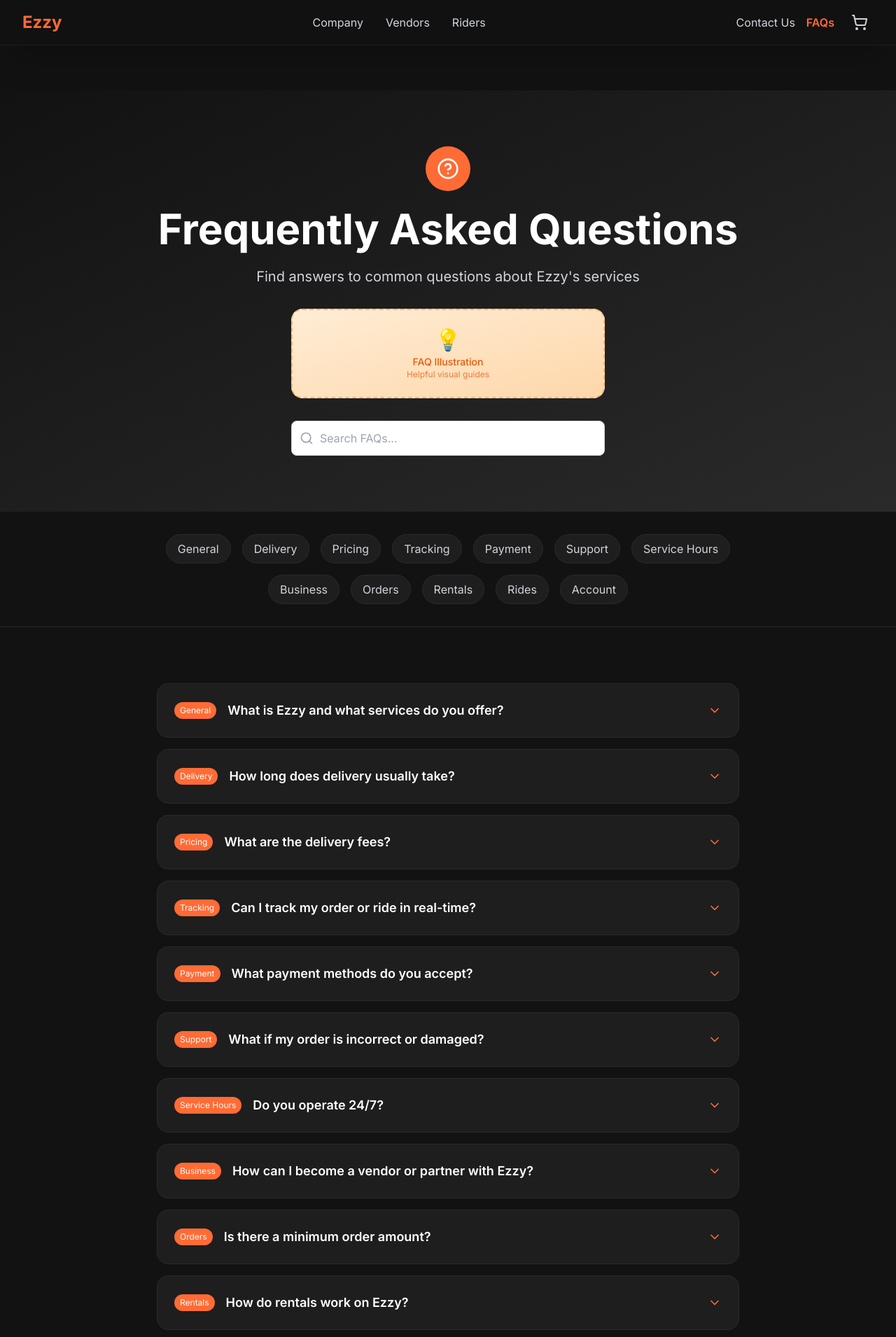
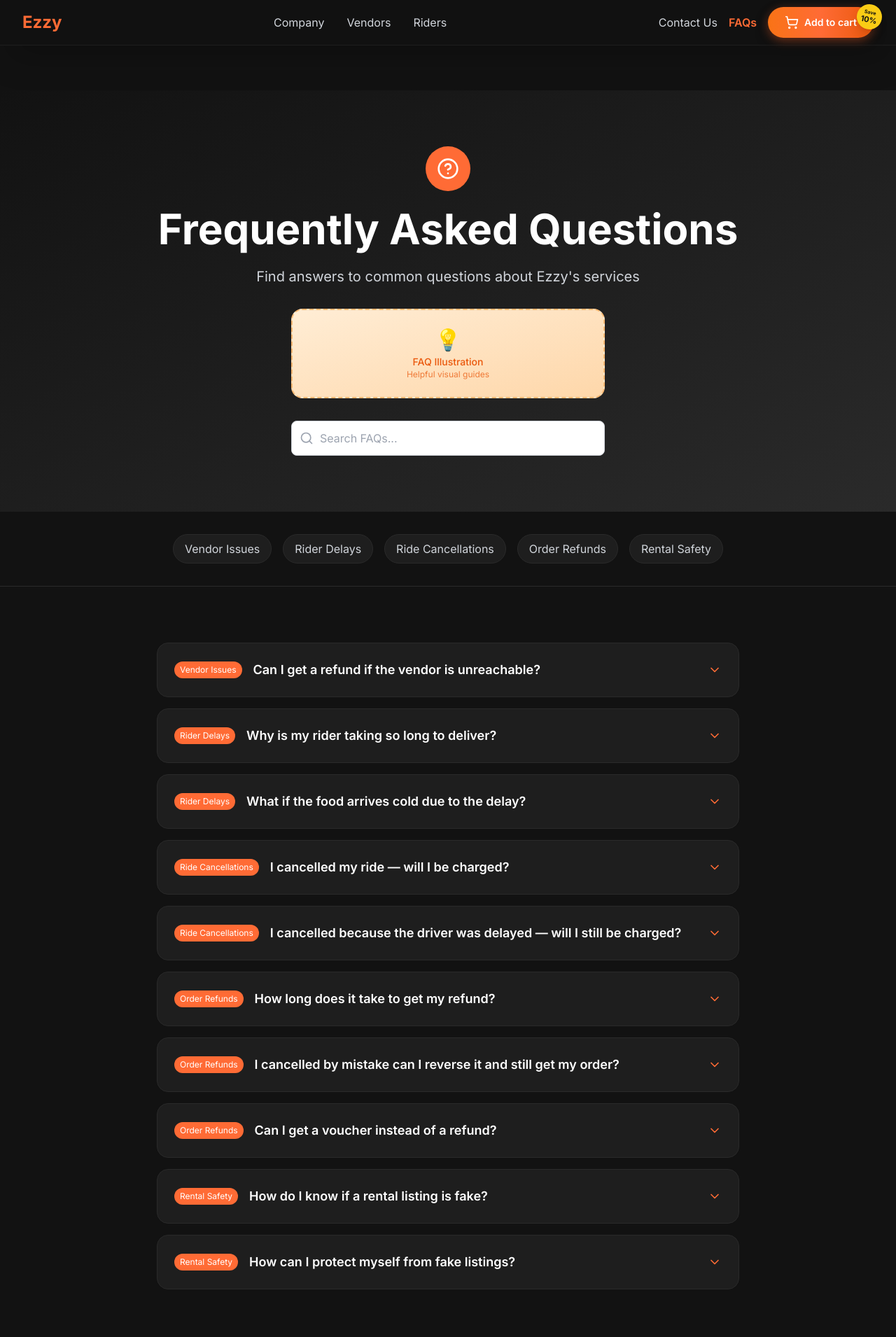
Before and after one commit to thereal-osas/ezzy-website, a React (Vite) app: page /faqs in a window 1280 px wide. Shown: the top 1910 px of the page at 70% size. Built offline with nearby package versions, Linux system fonts and the light colour scheme.

Commit message:
Vendor links, FAQs, Add to Cart button

```diff
--- a/src/components/FAQs.tsx
+++ b/src/components/FAQs.tsx
@@ -90,7 +90,7 @@
             >
               <motion.button
                 onClick={() => toggleFAQ(index)}
-                whileHover={{ backgroundColor: "#f3f4f6" }}
+                // whileHover={{ backgroundColor: "#f3f4f6" }}
                 className="w-full px-6 py-6 text-left flex items-center justify-between focus:outline-none"
               >
                 <h3 className="text-lg font-semibold text-gray-900 pr-4">
--- a/src/components/Header.tsx
+++ b/src/components/Header.tsx
@@ -101,40 +101,64 @@
               </motion.div>
             </Link>
 
-            {/* Shopping Cart Icon */}
+            {/* Shopping Cart Button - Capsule Design */}
             <a
               href="https://dev.ezzymarket.com/shopping"
               target="_blank"
               rel="noopener noreferrer"
             >
               <motion.div
-                whileHover={{ scale: 1.05 }}
+                whileHover={{ scale: 1.05, y: -3 }}
                 whileTap={{ scale: 0.95 }}
-                className="relative text-gray-300 hover:text-primary-orange transition-colors duration-200 p-2"
+                className="relative"
               >
-                <ShoppingCart className="h-6 w-6" />
-                {/* Cart Badge Placeholder - can be activated when cart functionality is added */}
-                {/* <span className="absolute -top-1 -right-1 bg-primary-orange text-white text-xs rounded-full h-5 w-5 flex items-center justify-center font-bold">
-                  0
-                </span> */}
+                {/* Capsule Button with Enhanced 3D Depth - Pure CSS */}
+                <div className="cart-button-3d relative flex items-center gap-2 px-6 py-3 bg-gradient-to-r from-orange-500 via-primary-orange to-orange-600 rounded-full transition-all duration-300">
+                  <ShoppingCart className="h-5 w-5 text-white" />
+                  <span className="text-white font-semibold text-sm">
+                    Add to cart
+                  </span>
+
+                  {/* Discount Badge - Smaller and Repositioned */}
+                  <div className="absolute -top-1 -right-3 bg-yellow-400 text-custom-dark rounded-full w-9 h-9 flex items-center justify-center shadow-lg transform rotate-12">
+                    <div className="text-center">
+                      <p className="text-[7px] font-bold leading-none">Save</p>
+                      <p className="text-[11px] font-bold leading-none mt-0.5">10%</p>
+                    </div>
+                  </div>
+                </div>
               </motion.div>
             </a>
           </div>
 
           {/* Mobile cart icon and menu button */}
-          <div className="md:hidden flex items-center space-x-4">
-            {/* Mobile Shopping Cart Icon */}
+          <div className="md:hidden flex items-center space-x-2">
+            {/* Mobile Shopping Cart Button - Capsule Design */}
             <a
               href="https://dev.ezzymarket.com/shopping"
               target="_blank"
               rel="noopener noreferrer"
             >
               <motion.div
-                whileHover={{ scale: 1.05 }}
+                whileHover={{ scale: 1.05, y: -3 }}
                 whileTap={{ scale: 0.95 }}
-                className="relative text-gray-300 hover:text-primary-orange transition-colors duration-200 p-2"
+                className="relative"
               >
-                <ShoppingCart className="h-6 w-6" />
+                {/* Compact Capsule Button for Mobile with Enhanced 3D Depth - Pure CSS */}
+                <div className="cart-button-3d-mobile relative flex items-center gap-1.5 px-4 py-2 bg-gradient-to-r from-orange-500 via-primary-orange to-orange-600 rounded-full transition-all duration-300">
+                  <ShoppingCart className="h-4 w-4 text-white" />
+                  <span className="text-white font-semibold text-xs">
+                    Cart
+                  </span>
+
+                  {/* Discount Badge - Smaller and Repositioned for Mobile */}
+                  <div className="absolute -top-0.5 -right-2 bg-yellow-400 text-custom-dark rounded-full w-7 h-7 flex items-center justify-center shadow-lg transform rotate-12">
+                    <div className="text-center">
+                      <p className="text-[6px] font-bold leading-none">Save</p>
+                      <p className="text-[9px] font-bold leading-none mt-0.5">10%</p>
+                    </div>
+                  </div>
+                </div>
               </motion.div>
             </a>
 
--- a/src/index.css
+++ b/src/index.css
@@ -37,3 +37,49 @@
 ::-webkit-scrollbar-thumb:hover {
   background: #e55a2b;
 }
+
+/* 3D Cart Button Effects */
+.cart-button-3d {
+  box-shadow:
+    0 4px 14px 0 rgba(255, 107, 53, 0.4),
+    0 8px 20px 0 rgba(0, 0, 0, 0.3),
+    0 2px 4px 0 rgba(0, 0, 0, 0.2);
+}
+
+.cart-button-3d:hover {
+  box-shadow:
+    0 6px 20px 0 rgba(255, 107, 53, 0.5),
+    0 12px 30px 0 rgba(0, 0, 0, 0.4),
+    0 4px 8px 0 rgba(0, 0, 0, 0.25);
+}
+
+.cart-button-3d:active {
+  box-shadow:
+    0 2px 8px 0 rgba(255, 107, 53, 0.3),
+    0 4px 12px 0 rgba(0, 0, 0, 0.2),
+    0 1px 2px 0 rgba(0, 0, 0, 0.15);
+  transform: translateY(2px);
+}
+
+/* Mobile Cart Button 3D Effects */
+.cart-button-3d-mobile {
+  box-shadow:
+    0 3px 12px 0 rgba(255, 107, 53, 0.4),
+    0 6px 16px 0 rgba(0, 0, 0, 0.3),
+    0 2px 4px 0 rgba(0, 0, 0, 0.2);
+}
+
+.cart-button-3d-mobile:hover {
+  box-shadow:
+    0 5px 16px 0 rgba(255, 107, 53, 0.5),
+    0 10px 24px 0 rgba(0, 0, 0, 0.4),
+    0 3px 6px 0 rgba(0, 0, 0, 0.25);
+}
+
+.cart-button-3d-mobile:active {
+  box-shadow:
+    0 2px 6px 0 rgba(255, 107, 53, 0.3),
+    0 3px 10px 0 rgba(0, 0, 0, 0.2),
+    0 1px 2px 0 rgba(0, 0, 0, 0.15);
+  transform: translateY(2px);
+}
--- a/src/pages/FAQs.tsx
+++ b/src/pages/FAQs.tsx
@@ -8,76 +8,64 @@
 
   const faqs = [
     {
-      category: "General",
-      question: "What is Ezzy and what services do you offer?",
+      category: "Vendor Issues",
+      question: "Can I get a refund if the vendor is unreachable?",
       answer:
-        "Ezzy is a comprehensive platform offering food delivery, shopping, quick rides, and convenient rentals. We connect you with everything you need through one easy-to-use app.",
+        "Yes, you're entitled to a full refund if the vendor cannot fulfill your order. Refunds are processed within 24-72 hours depending on your payment method. We'll notify you once it's processed.",
     },
     {
-      category: "Delivery",
-      question: "How long does delivery usually take?",
+      category: "Rider Delays",
+      question: "Why is my rider taking so long to deliver?",
       answer:
-        "Most deliveries are completed within 30-45 minutes. However, delivery times may vary based on distance, weather conditions, and order volume. You can track your order in real-time through our app.",
+        "We sincerely apologize for the delay. Riders may be affected by traffic congestion, weather conditions, or high order volume. We're tracking the rider and will update you shortly.",
     },
     {
-      category: "Pricing",
-      question: "What are the delivery fees?",
+      category: "Rider Delays",
+      question: "What if the food arrives cold due to the delay?",
       answer:
-        "Delivery fees start from ₦200 and vary based on distance and order value. Orders above ₦5,000 qualify for free delivery in most areas. Ride and rental pricing varies by service type and duration.",
+        "We're truly sorry if your meal arrives cold. Please report it immediately and we'll offer a refund, reorder, or voucher depending on the situation.",
     },
     {
-      category: "Tracking",
-      question: "Can I track my order or ride in real-time?",
+      category: "Ride Cancellations",
+      question: "I cancelled my ride — will I be charged?",
       answer:
-        "Yes! Once your order is confirmed or ride is booked, you can track everything in real-time through our app. You'll receive notifications at every step of the process.",
+        "If the cancellation occurred after a driver was assigned or en route, a small cancellation fee may apply. This helps compensate the driver for time and fuel.",
     },
     {
-      category: "Payment",
-      question: "What payment methods do you accept?",
+      category: "Ride Cancellations",
+      question: "I cancelled because the driver was delayed — will I still be charged?",
       answer:
-        "We accept cash on delivery, bank transfers, card payments, mobile money, and digital wallets. All online payments are secured with bank-level encryption.",
+        "If the driver was significantly delayed or unresponsive, you should not be charged. Please report the issue and we'll investigate immediately.",
     },
     {
-      category: "Support",
-      question: "What if my order is incorrect or damaged?",
+      category: "Order Refunds",
+      question: "How long does it take to get my refund?",
       answer:
-        "If there's any issue with your order, please contact our customer support immediately through the app or call our 24/7 helpline. We'll either send a replacement or provide a full refund.",
+        "Refunds typically take 24-72 business hours. Wallet refunds reflect instantly. Bank or card refunds may take longer depending on your financial institution.",
     },
     {
-      category: "Service Hours",
-      question: "Do you operate 24/7?",
+      category: "Order Refunds",
+      question: "I cancelled by mistake can I reverse it and still get my order?",
       answer:
-        "Our service hours vary by location and service type. Most restaurants deliver until 11 PM, while some convenience stores and pharmacies offer 24/7 service. Rides and rentals have varying availability.",
+        "If the cancellation was recent and the order has not been processed, We will be able to reinstate it. Please contact support immediately for further assistance.",
     },
     {
-      category: "Business",
-      question: "How can I become a vendor or partner with Ezzy?",
+      category: "Order Refunds",
+      question: "Can I get a voucher instead of a refund?",
       answer:
-        "Visit our vendor portal or contact our business development team through the 'Vendors' page. We'll guide you through the onboarding process and help set up your business on our platform.",
+        "Yes, if you prefer a voucher for future use. We can issue one immediately. Just let us know and we'll process it right away.",
     },
     {
-      category: "Orders",
-      question: "Is there a minimum order amount?",
+      category: "Rental Safety",
+      question: "How do I know if a rental listing is fake?",
       answer:
-        "Minimum order amounts vary by vendor and service type, typically ranging from ₦1,000 to ₦2,500. This information is displayed on each vendor's page before you place an order.",
+        "Warning signs include unusually low prices, vague descriptions, requests for upfront payments without inspection, or refusal to meet in person. Always verify before making any payment.",
     },
     {
-      category: "Rentals",
-      question: "How do rentals work on Ezzy?",
+      category: "Rental Safety",
+      question: "How can I protect myself from fake listings?",
       answer:
-        "Browse available rental items, select your rental period, make payment, and arrange pickup or delivery. All rental items are verified and insured. Return instructions will be provided with your rental.",
-    },
-    {
-      category: "Rides",
-      question: "What types of rides are available?",
-      answer:
-        "We offer various ride options including economy, comfort, and premium vehicles. You can also book rides for deliveries, airport transfers, and scheduled trips.",
-    },
-    {
-      category: "Account",
-      question: "How do I create an account or reset my password?",
-      answer:
-        "Download the Ezzy app and sign up with your phone number or email. For password resets, use the 'Forgot Password' option on the login screen, and we'll send you a reset link.",
+        "Always inspect the property in person, avoid paying before viewing, and meet in public places. Use vendors with 'Instant Confirmation' tags. Enable notifications for real-time updates. We're also improving vendor vetting.",
     },
   ];
 
@@ -179,8 +167,8 @@
               >
                 <motion.button
                   onClick={() => toggleFAQ(index)}
-                  whileHover={{ backgroundColor: "#f3f4f6" }}
-                  className="w-full px-6 py-6 text-left flex items-center justify-between focus:outline-none"
+                  whileHover={{ backgroundColor: "rgba(255, 107, 53, 0.1)" }}
+                  className="w-full px-6 py-6 text-left flex items-center justify-between focus:outline-none transition-colors duration-200"
                 >
                   <div className="flex items-center">
                     <span className="bg-primary-orange text-white text-xs px-2 py-1 rounded-full mr-4">
```
Also changed, not shown: src/pages/Vendors.tsx (+9 -4 lines).
